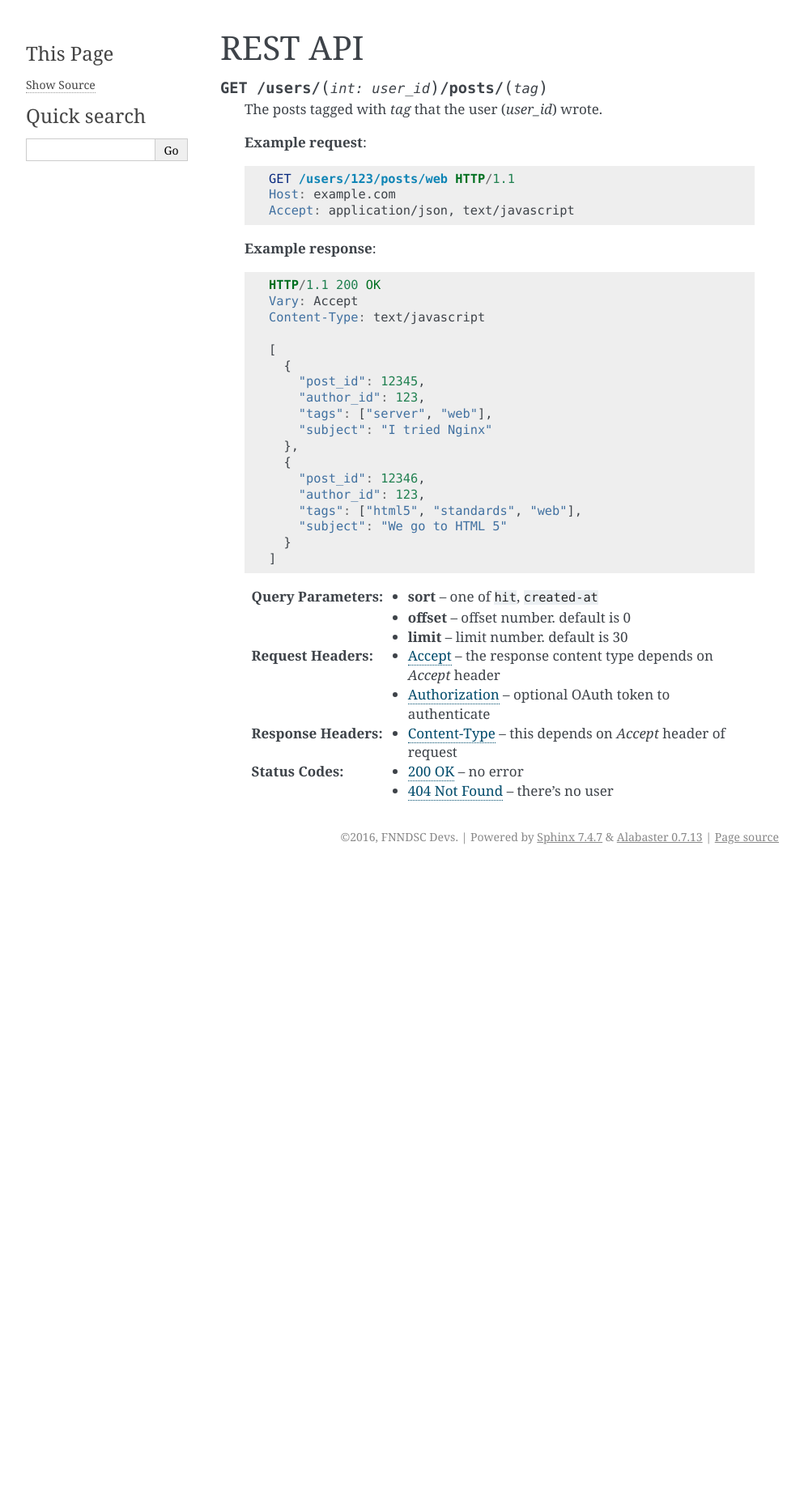
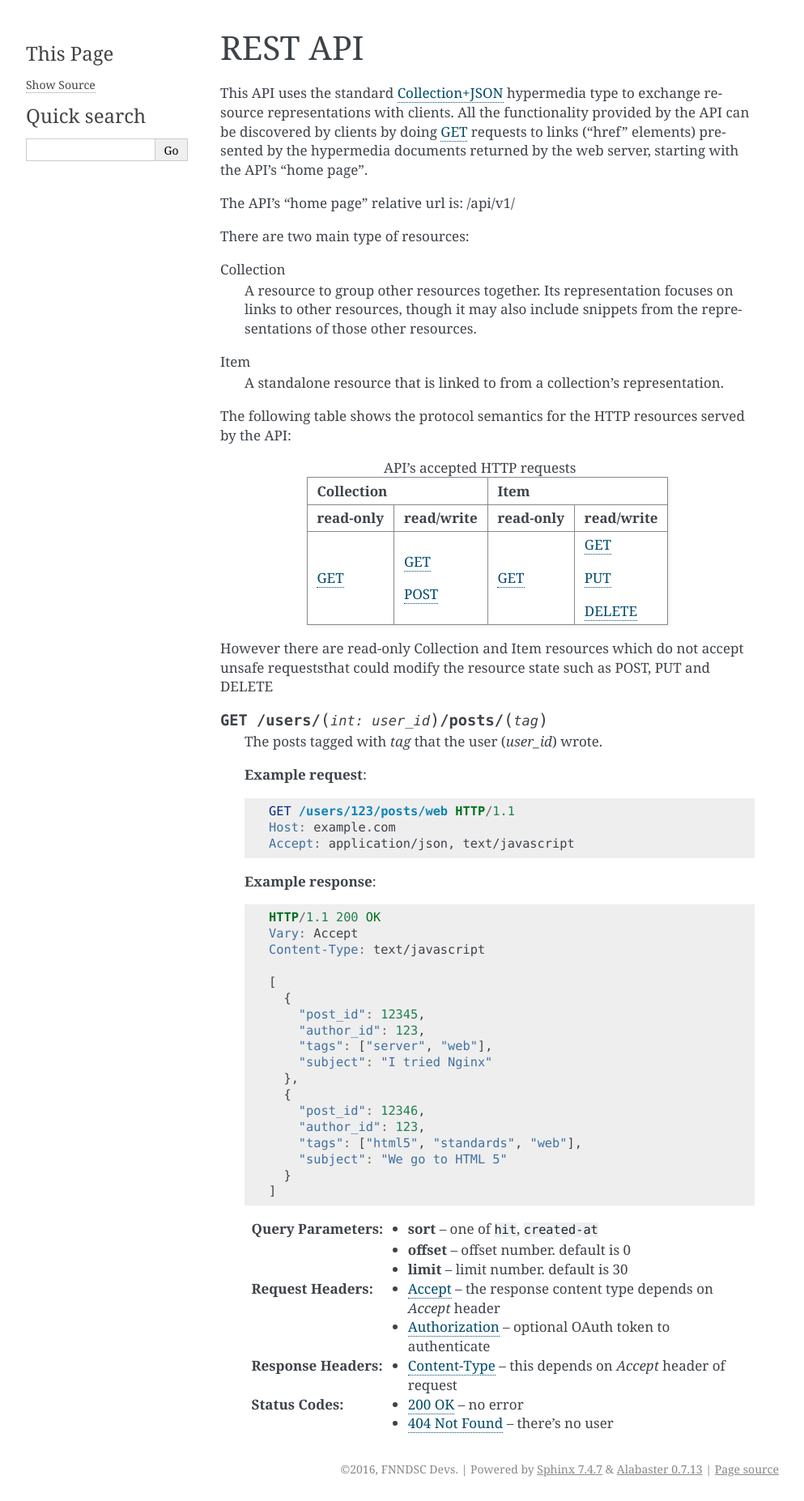
Before and after one commit to FNNDSC/ChRIS_ultron_backEnd, a Sphinx documentation site: the page built from docs/source/api.rst, in a window 1280 px wide. Shown: the whole page at 81% size, without its empty margins (148-1141 px from the left). Built offline with Sphinx 7.4.7, drawn with Linux system fonts in a browser that asks for light colours; before the commit the page ends 1073 px from its top, so only the background shows below that.

Commit message:
Updated API docs

```diff
--- a/docs/source/api.rst
+++ b/docs/source/api.rst
@@ -1,6 +1,51 @@
 ========
 REST API
 ========
+
+This API uses the standard Collection+JSON_ hypermedia type to exchange resource
+representations with clients. All the functionality provided by the API can be
+discovered by clients by doing :http:method:`get` requests to links ("href" elements)
+presented by the hypermedia documents returned by the web server, starting with the API's
+"home page".
+
+.. _Collection+JSON: http://amundsen.com/media-types/collection/
+
+The API's "home page" relative url is: /api/v1/
+
+There are two main type of resources:
+
+Collection
+  A resource to group other resources together. Its representation focuses on links to
+  other resources, though it may also include snippets from the representations of those
+  other resources.
+
+Item
+  A standalone resource that is linked to from a collection’s representation.
+
+
+The following table shows the protocol semantics for the HTTP resources served by the API:
+
+
+.. table:: API's accepted HTTP requests
+
+	=====================  =====================    =====================  =====================
+ 	                  Collection                                        Item
+	--------------------------------------------    --------------------------------------------
+	read-only              read/write               read-only              read/write
+	=====================  =====================    =====================  =====================
+	:http:method:`get`     :http:method:`get`       :http:method:`get`     :http:method:`get`
+
+			       :http:method:`post`                             :http:method:`put`
+
+			       			                               :http:method:`delete`
+	=====================  =====================    =====================  =====================
+
+
+However there are read-only Collection and Item resources which do not accept
+unsafe requeststhat could modify the resource state such as POST, PUT and DELETE
+
+
+
 
 .. http:get:: /users/(int:user_id)/posts/(tag)
 
```
